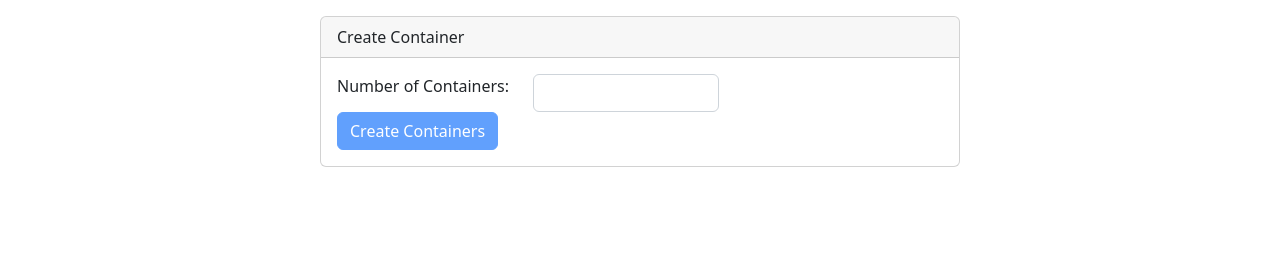
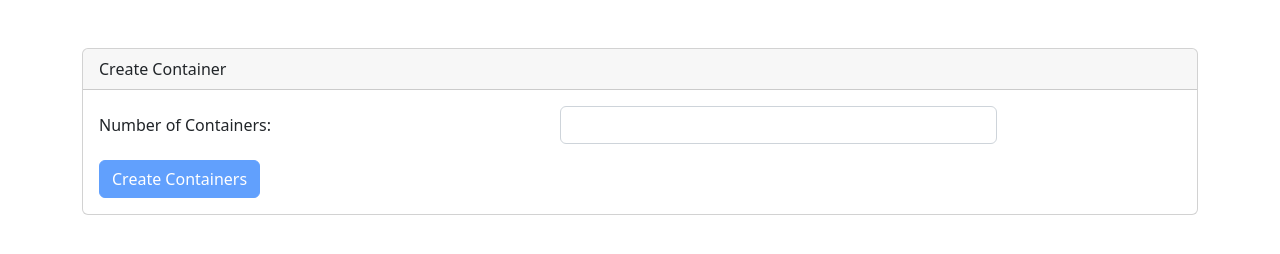
Before and after one commit to dsmHack/2022-everystep, a website with bundled scripts: page index.html in a window 1280 px wide. Built offline with nearby package versions, Linux system fonts and the light colour scheme.

Commit message:
fix: make bootstrap consistently break

```diff
--- a/index.html
+++ b/index.html
@@ -7,23 +7,21 @@
     <link href="https://cdn.jsdelivr.net/npm/bootstrap@5.2.0-beta1/dist/css/bootstrap.min.css" rel="stylesheet" integrity="sha384-0evHe/X+R7YkIZDRvuzKMRqM+OrBnVFBL6DOitfPri4tjfHxaWutUpFmBp4vmVor" crossorigin="anonymous">
 </head>
 <body>
-    <div class="mt-3 offset-md-3 col-6">
+    <div class="container mt-5">
         <div class="card">
             <div class="card-header">
                 Create Container
             </div>
             <div class="card-body">
-                <div class="row">
-                    <div class="col-auto">
-                        <label class="form-label" for="numberOfContainers">Number of Containers:</label>
+                <form>
+                    <div class="row mb-3">
+                        <label for="numberOfContainers" class="col-sm-5 col-form-label">Number of Containers:</label>
+                        <div class="col-sm-5">
+                            <input type="number" class="form-control" id="numberOfContainers">
+                        </div>
                     </div>
-                    <div class="col-4">
-                        <input class="form-control" id="numberOfContainers" type="number">
-                    </div>
-                </div>
-                <div>
-                    <input disabled class="btn btn-primary" id="createContainers" type="button" value="Create Containers">
-                </div>
+                    <button disabled type="submit" id="createContainers" class="btn btn-primary">Create Containers</button>
+                </form>
             </div>
         </div>
     </div>
```
